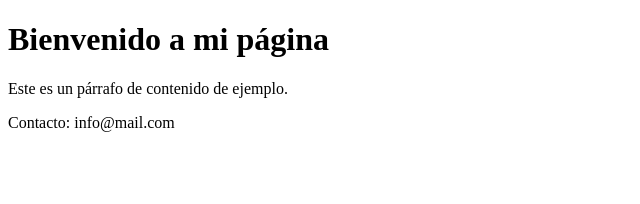
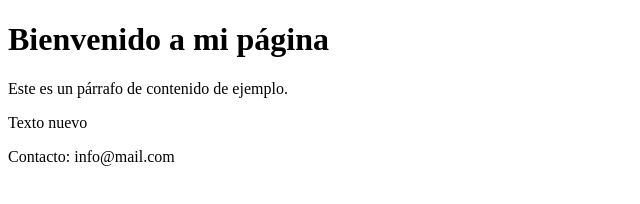
Before and after one commit to nyckveramon-dotcom/proyecto-git, a plain HTML site: page index.html in a window 1280 px wide. Shown: the whole page, without its empty margins (0-640 px from the left). Drawn offline with Linux system fonts and the light colour scheme.

Commit message:
Add new paragraph with text to index.html
Se añade texto en el cuerpo

```diff
--- a/index.html
+++ b/index.html
@@ -8,6 +8,7 @@
 <body>
     <h1>Bienvenido a mi página</h1>
     <p>Este es un párrafo de contenido de ejemplo.</p>
+    <p>Texto nuevo</p>
     <footer>Contacto: info@mail.com</footer>
 </body>
 </html>
```
